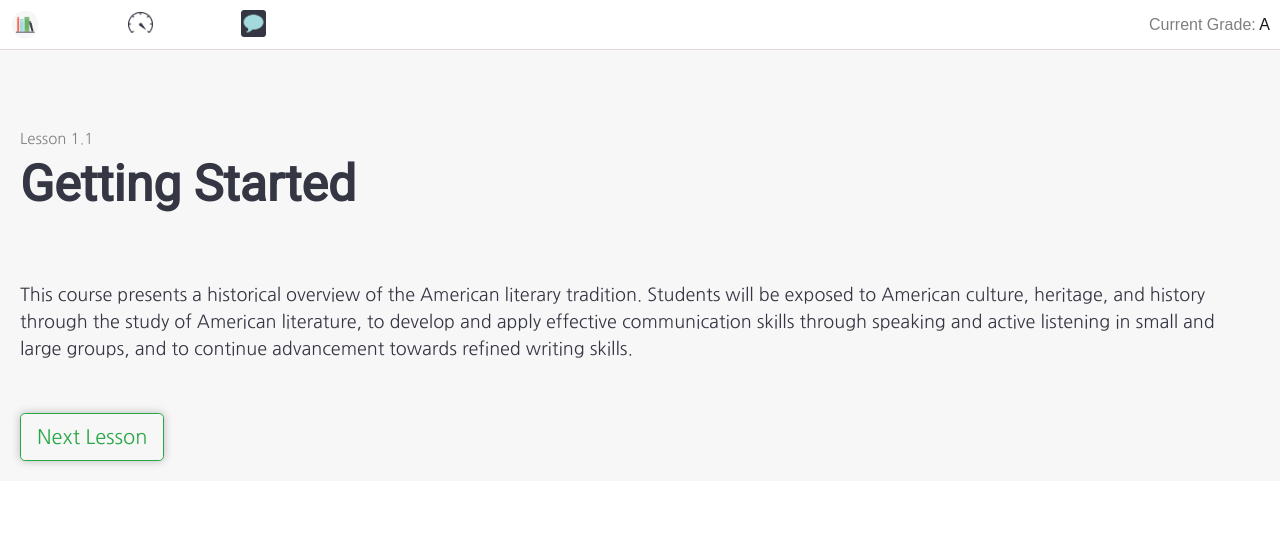
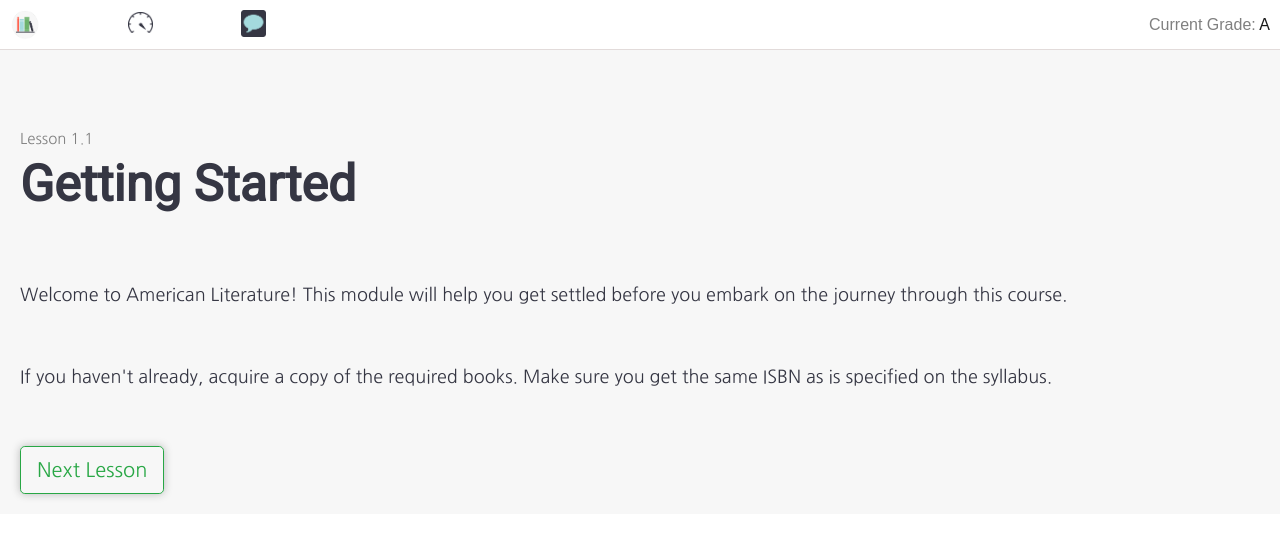
Before and after one commit to NGBlanchard/mediatrain, a React (Create React App) app: page /lesson/1 in a window 1280 px wide. Shown: the top 538 px of the page. Built offline with nearby package versions, Linux system fonts and the light colour scheme.

Commit message:
line breaks in content

```diff
--- a/src/App.js
+++ b/src/App.js
@@ -112,7 +112,7 @@ class App extends React.Component {
         objective: "",
         video: "",
         content:
-          "This course presents a historical overview of the American literary tradition. Students will be exposed to American culture, heritage, and history through the study of American literature, to develop and apply effective communication skills through speaking and active listening in small and large groups, and to continue advancement towards refined writing skills.",
+          "Welcome to American Literature! This module will help you get settled before you embark on the journey through this course. \n If you haven't already, acquire a copy of the required books. Make sure you get the same ISBN as is specified on the syllabus.",
         closing: "",
         questions: [],
       },
--- a/src/components/Lesson/Lesson.css
+++ b/src/components/Lesson/Lesson.css
@@ -28,3 +28,7 @@
 .video-frame {
   box-shadow: 0px 0px 8px #8e8e8e;
 }
+
+.display-linebreak {
+  margin-bottom: 55px;
+}
--- a/src/components/Lesson/Lesson.js
+++ b/src/components/Lesson/Lesson.js
@@ -27,7 +27,9 @@ class Lesson extends React.Component {
           <main className="lesson-main">
             <section className="pre-header">Lesson {lesson.number}</section>
             <header className="lesson-header">{lesson.name}</header>
-            <section className="lesson-content">{lesson.content}</section>
+            <section className="lesson-content">{lesson.content.split("\n").map((i,key) => {
+            return <div className="display-linebreak" key={key}>{i}</div>;
+        })}</section>
             {lesson.video.length !== 0 ? (
               <section className="video">
                 <iframe
--- a/src/components/WorkCard/WorkCard.js
+++ b/src/components/WorkCard/WorkCard.js
@@ -32,7 +32,7 @@ class WorkCard extends React.Component {
       </section>
       <form className="work-form" onSubmit={this.handleSubmit}>
         <Form.Group controlId="exampleForm.ControlTextarea1">
-          <Form.Label>Post a link to your work below</Form.Label>
+          <Form.Label>Submit a link to your Google Doc below. Be sure to adjust any sharing permissions on the doc so that your teacher can view it.</Form.Label>
           <Form.Control as="textarea" rows="4" />
         </Form.Group>
         <Form.Group>
```
